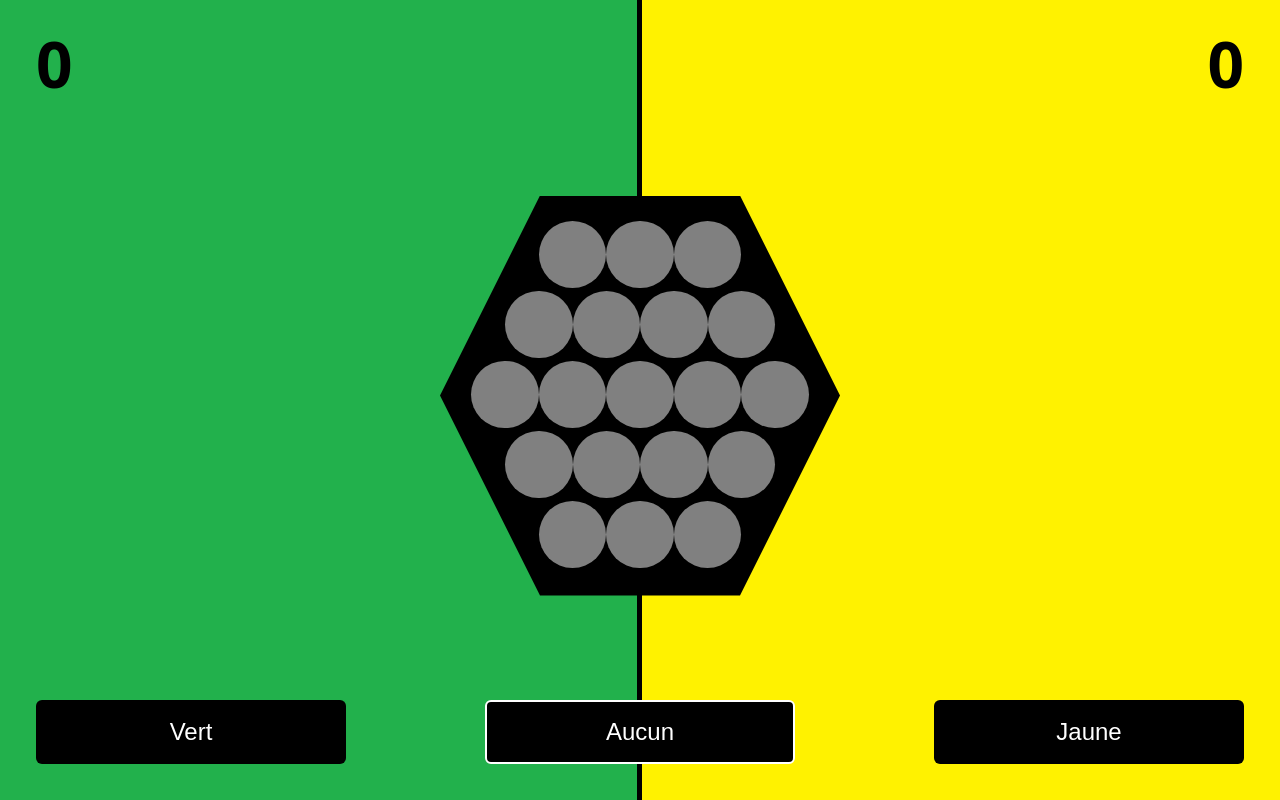
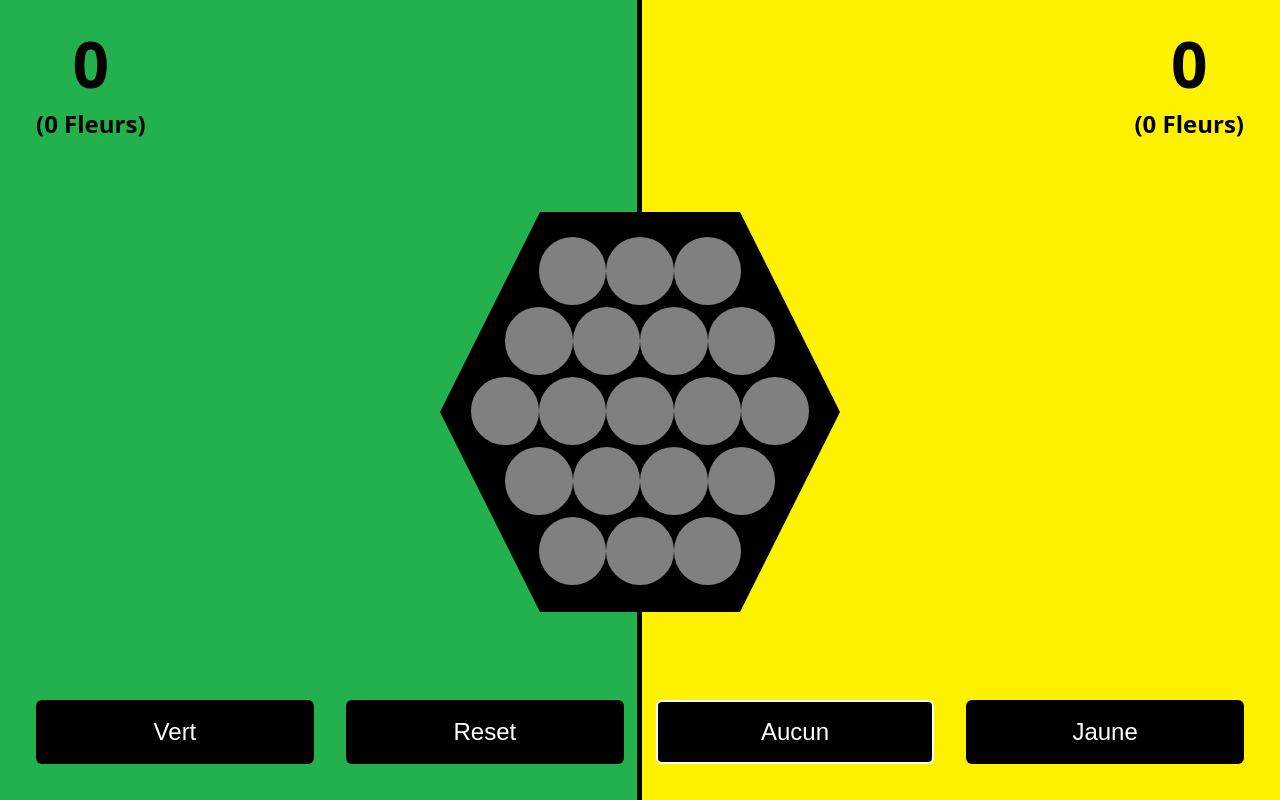
Before and after one commit to Ultime5528/Betabots2023-point-counter, a plain HTML site: page index.html in a window 1280 px wide. Both pictures are taken after a click on the element 572 px from the left and 254 px from the top of the page. Drawn offline with Linux system fonts and the light colour scheme.

Commit message:
Added flowers counter and reset button

```diff
--- a/index.html
+++ b/index.html
@@ -12,8 +12,14 @@
     <div>
         <div class="page-container">
             <div class="points-container">
-                <span id="points-green-text" class="points-text">0</span>
-                <span id="points-yellow-text" class="points-text">0</span>
+                <div>
+                    <span id="points-green-text" class="points-text">0</span>
+                    <span id="fleurs-green-text" class="fleurs-text">0</span>
+                </div>
+                <div>
+                    <span id="points-yellow-text" class="points-text">0</span>
+                    <span id="fleurs-yellow-text" class="fleurs-text">0</span>
+                </div>
             </div>
             <div class="prairie-container">
                 <div id="hexagon-container">
@@ -50,6 +56,7 @@
             </div>
             <div class="button-container">
                 <button id="green-button" class="button">Vert</button>
+                <button id="reset-button" class="button">Reset</button>
                 <button id="default-button" class="button selected">Aucun</button>
                 <button id="yellow-button" class="button">Jaune</button>
             </div>
--- a/main.css
+++ b/main.css
@@ -29,6 +29,12 @@ body {
 .points-container {
     display: flex;
     justify-content: space-between;
+}
+
+.points-container > div {
+    display: flex;
+    flex-direction: column;
+    text-align: center;
 }
 
 .points-text {
@@ -95,3 +101,18 @@ body {
 .selected {
     border: 2px solid white;
 }
+
+.fleurs-text {
+    font-size: 1.5rem;
+    font-weight: bold;
+    margin: 0 1rem;
+
+}
+
+.fleurs-text::before {
+    content: "(";
+}
+
+.fleurs-text::after {
+    content: " Fleurs)";
+}
--- a/main.js
+++ b/main.js
@@ -55,6 +55,11 @@ class Circle {
         this.element.style.backgroundColor = this.color;
     }
 
+    setColor(color) {
+        this.color = color;
+        this.element.style.backgroundColor = this.color;
+    }
+
     getColor() {
         return this.color
     }
@@ -82,6 +87,13 @@ document.getElementById("yellow-button").addEventListener("click", () => {
     document.getElementById("default-button").classList.remove("selected");
 });
 
+document.getElementById("reset-button").addEventListener("click", () => {
+    circles.forEach((circle) => {
+        circle.setColor(COLORS.DEFAULT);
+    });
+    updatePoints();
+});
+
 document.getElementById("default-button").addEventListener("click", () => {
     selectedColor = COLORS.DEFAULT;
     document.getElementById("default-button").classList.add("selected");
@@ -90,6 +102,23 @@ document.getElementById("default-button").addEventListener("click", () => {
 });
 
 const updatePoints = () => {
+    let greenFlowers = 0;
+    circles.forEach((circle) => {
+        if(circle.isColor(COLORS.GREEN)) {
+            greenFlowers++;
+        }
+    });
+
+    let yellowFlowers = 0;
+    circles.forEach((circle) => {
+        if(circle.isColor(COLORS.YELLOW)) {
+            yellowFlowers++;
+        }
+    });
+
+    document.getElementById("fleurs-green-text").innerText = greenFlowers;
+    document.getElementById("fleurs-yellow-text").innerText = yellowFlowers;
+
     let yellowPoints = 0;
     possiblePositions.forEach((positions) => {
         let allEqual = -1;
```
